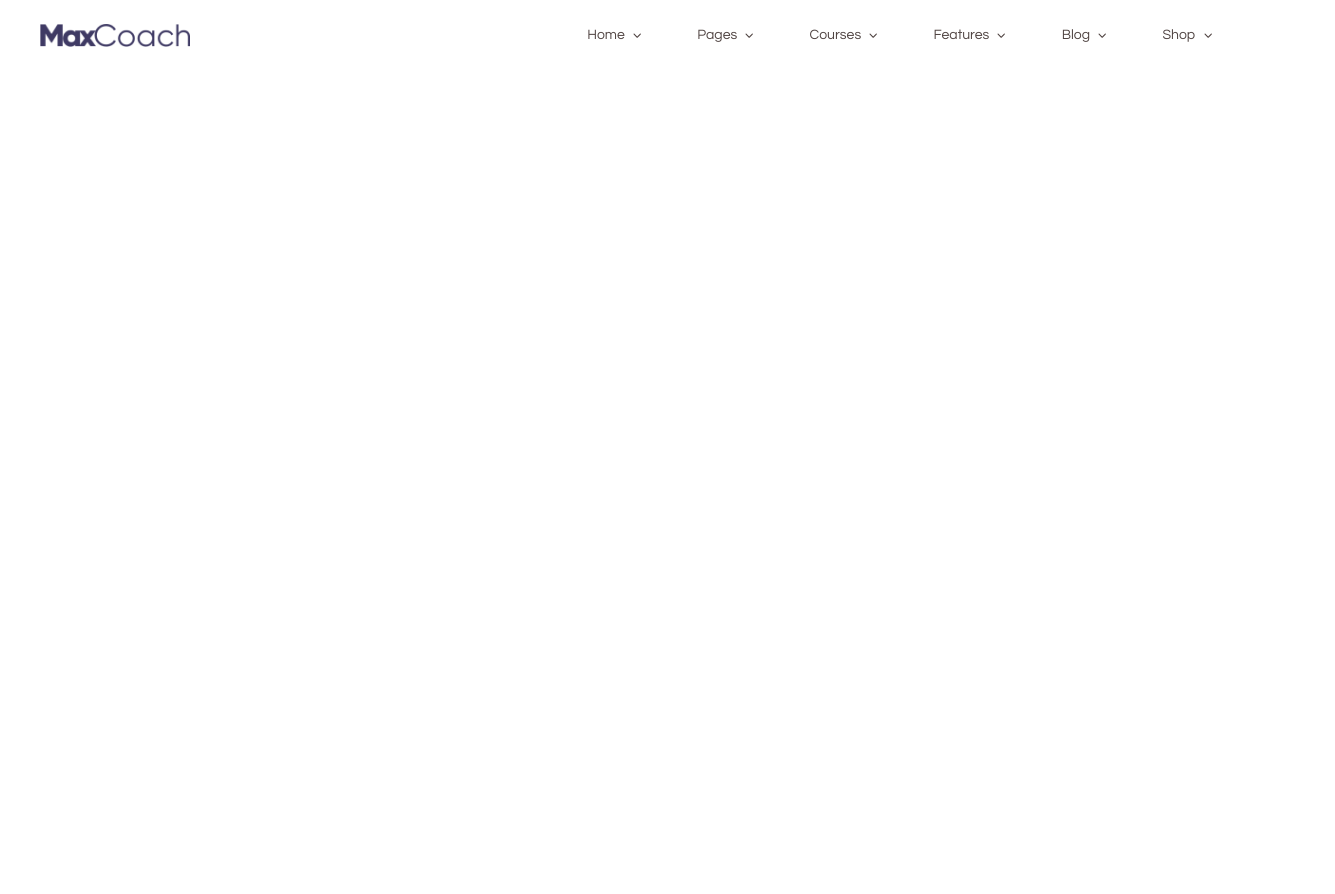
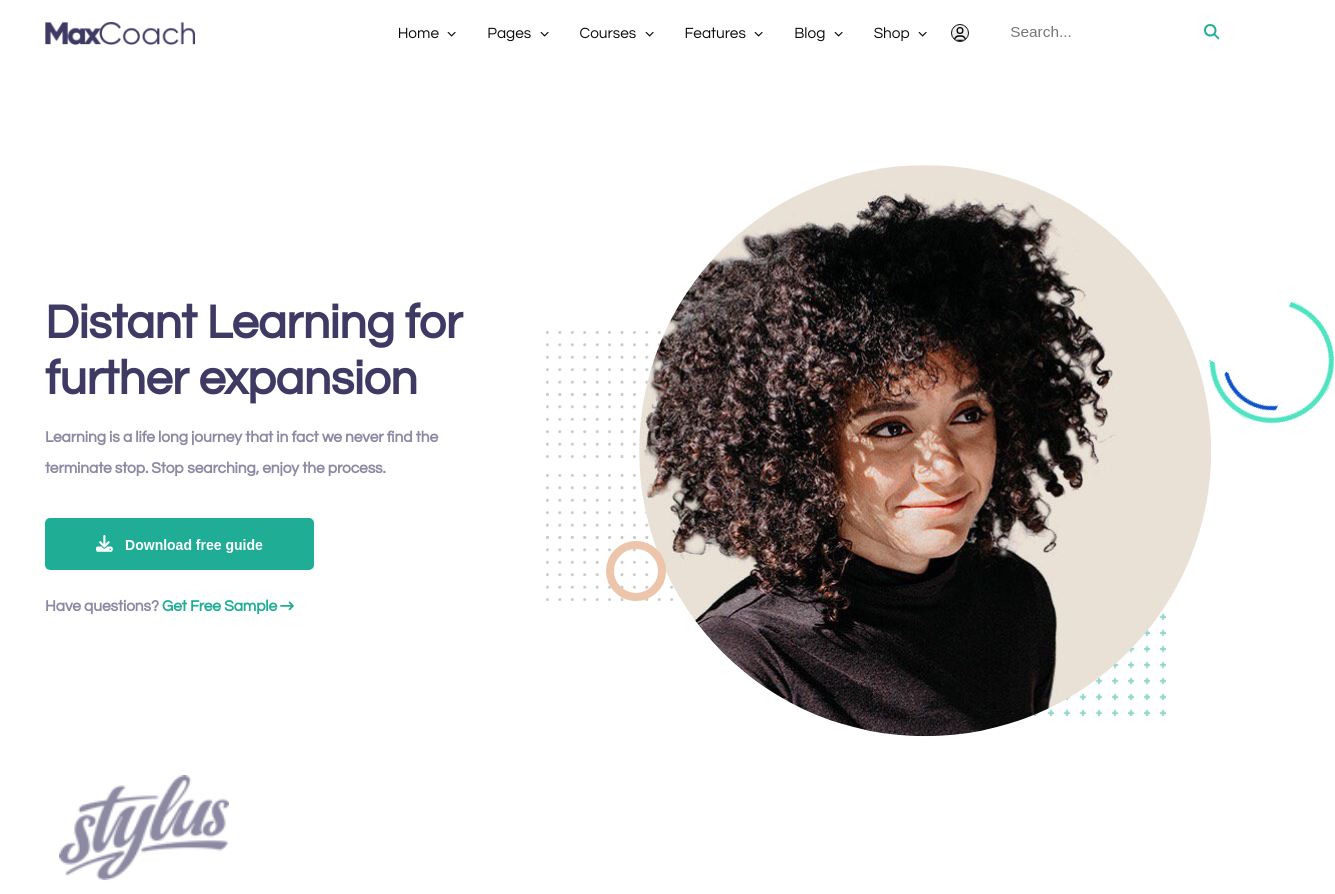
Before and after one commit to aleballabio/proj-html-vuejs, a Vue app: page / in a window 1280 px wide. Shown: the whole page, 1335 px wide, since content can reach past the window. Before the commit the page ends 800 px from the top, so only its background shows below. Built offline with nearby package versions, Linux system fonts and the light colour scheme.

Commit message:
done jumbo

```diff
--- a/src/assets/temporary/_general.scss
+++ b/src/assets/temporary/_general.scss
@@ -12,7 +12,9 @@ body {
 
 .container {
     width: 1200px;
-    max-width: 1200px;
+    min-width: 1200px;
+    padding-left: 5px;
+    padding-right: 5px;
     margin: 0 auto;
 }
 
@@ -21,6 +23,74 @@ body {
     max-width: 1200px;
 }
 
+.circle {
+    border-radius: 100%;
+}
+
+.border-lg {
+    border: solid 2px $black;
+    padding: 2px;
+    overflow: hidden;
+}
+
+.border-sm {
+        border: solid 1px $black;
+        padding: 2px;
+        overflow: hidden;
+}
+
+h1 {
+    color: $darkblue;
+    font-size: 3.4rem;
+    line-height: 4rem;
+    padding-bottom: 1rem;
+}
+
+h3 {
+    color: $greyDark;
+    font-size: 1.1rem;
+    line-height: 2.2rem;
+    padding-bottom: 1rem;
+}
+
+.green-title  {
+    color: $green;
+}
+
+.button-green {
+    border: solid transparent 1px;
+    border-radius: 5px;
+    padding: 16px 50px;
+    background-color: $green;
+    color: $white;
+    font-weight: bold !important;
+    font-size: 1rem;
+    margin-top: 1.5rem;
+    margin-bottom: 1.5rem;
+
+    .icon-right {
+        margin-left: .5em;
+        font-size: 1.2em;
+    }
+
+    .icon-left {
+        margin-right: .5em;
+        font-size: 1.2em;
+    }
+}
+
+.size-inherit {
+    font-size: inherit;
+}
+
+.circle-border {
+    background-color: transparent;
+    width: 60px;
+    height: 60px;
+    border-radius: 50%;
+    border: solid 8px rgb(236, 197, 171);
+
+}
 /*
 -- Bottoni riutilizzabili ma sub con left non radius ( tagliato)
 -- Titolo,sottotitoli h2 con due span dentro h1 verde no bold regular e nero bold
--- a/src/assets/temporary/_variables.scss
+++ b/src/assets/temporary/_variables.scss
@@ -1,9 +1,18 @@
 $white: #ffffff;
 $black:  #0b0b0b;
 $greylady: #aeadae;
+$green: rgb(32, 173, 150);
 $brownemperor: #504442;
 $red: #cb1917;
 $brown: rgb(173, 111, 91);
 $turquoise: rgb(93, 240, 200);
 $yellowocra: rgb(255, 190, 107);
 $blueroyal: rgb(68, 115, 238);
+$darkblue: rgb(63, 58, 100);
+$greyDark: rgb(140, 137, 162);
+
+
+
+// to import variables in other files!
+
+// @import "../assets/temporary/variables";
--- a/src/components/HeaderPort.vue
+++ b/src/components/HeaderPort.vue
@@ -4,16 +4,19 @@
       <img src="../assets/img/logo.png" alt="Logo" class="logo" />
       <navbar-port />
     </div>
+    <jumbo-port />
   </header>
 </template>
 
 <script>
 import NavbarPort from "./NavbarPort.vue";
+import JumboPort from "./JumboPort.vue";
 
 export default {
   name: "HeaderPort",
   components: {
     NavbarPort,
+    JumboPort,
   },
 };
 </script>
@@ -23,6 +26,8 @@ export default {
   display: flex;
   justify-content: space-between;
   align-items: center;
+  flex-wrap: nowrap;
+  margin-bottom: 25px;
 
   .logo {
     width: 150px;
--- /dev/null
+++ b/src/components/JumboPort.vue
@@ -0,0 +1,158 @@
+<template>
+  <div class="container">
+    <div class="jumbo">
+      <div class="jumbo-title">
+        <h1>Distant Learning for further expansion</h1>
+        <h3>
+          Learning is a life long journey that in fact we never find the
+          terminate stop. Stop searching, enjoy the process.
+        </h3>
+
+        <button class="button-green">
+          <font-awesome-icon icon="fa-solid fa-download" class="icon-left" />
+          Download free guide
+        </button>
+
+        <h3>
+          Have questions?
+          <span class="green-title"
+            >Get Free Sample
+            <font-awesome-icon
+              icon="fa-solid fa-arrow-right-long"
+              class="arrow-long"
+          /></span>
+        </h3>
+      </div>
+      <div class="jumbo-image">
+        <div class="container-image">
+          <img
+            src="../assets/img/jumbo.jpg"
+            alt="jumbo"
+            class="circle jumbo-img"
+          />
+          <div class="circle-border"></div>
+          <img
+            src="../assets/img/maxcoach-shape-08-grey.png"
+            alt="patch"
+            class="patch-one"
+          />
+
+          <img
+            src="../assets/img/maxcoach-shape-08-grey.png"
+            alt="patch"
+            class="patch-two"
+          />
+
+          <img
+            src="../assets/img/maxcoach-shape-07-150x150.png"
+            alt="patch"
+            class="patch-three"
+          />
+
+          <img
+            src="../assets/img/maxcoach-shape-02.png"
+            alt="shape"
+            class="shape"
+          />
+        </div>
+      </div>
+    </div>
+    <div class="cont-logos">
+      <img src="../assets/img/client-logo-01.png" alt="logo" class="logo" />
+    </div>
+  </div>
+</template>
+
+<script>
+export default {
+  name: "JumboPort",
+};
+</script>
+
+<style scoped lang="scss">
+@import "../assets/temporary/variables";
+
+.jumbo {
+  display: flex;
+  width: 100%;
+  height: 600px;
+  justify-content: space-between;
+  align-items: center;
+  margin-bottom: 5rem;
+
+  .jumbo-image {
+    flex-basis: 60%;
+    flex-grow: 2;
+    height: 100%;
+    margin-left: 1.5rem;
+  }
+
+  .jumbo-title {
+    padding-top: 150px;
+    flex-basis: 40%;
+    margin-right: 1.5rem;
+
+    .arrow-long {
+      font-size: 0.9em;
+    }
+  }
+
+  .container-image {
+    width: 100%;
+    height: 100%;
+    position: relative;
+  }
+  .jumbo-img {
+    width: 83%;
+    position: absolute;
+    left: 55%;
+    top: 60%;
+    transform: translate(-50%, -50%);
+    z-index: 5;
+  }
+  .circle-border {
+    position: absolute;
+    z-index: 5;
+    left: 60px;
+    bottom: 15%;
+  }
+
+  .patch-one {
+    position: absolute;
+    z-index: 4;
+    left: 0px;
+    bottom: 15%;
+  }
+
+  .patch-two {
+    position: absolute;
+    z-index: 4;
+    left: 0px;
+    top: 40%;
+  }
+
+  .patch-three {
+    position: absolute;
+    z-index: 4;
+    right: 10%;
+    bottom: -25px;
+  }
+
+  .shape {
+    position: absolute;
+    z-index: 5;
+    top: 35%;
+    right: -100px;
+  }
+}
+
+.cont-logos {
+  display: flex;
+  align-items: center;
+
+  .logo {
+    margin: 1rem;
+    flex-basis: calc(100% / 6 - 2rem);
+  }
+}
+</style>
--- a/src/components/NavbarPort.vue
+++ b/src/components/NavbarPort.vue
@@ -4,6 +4,28 @@
       <li v-for="section in arrCategories" :key="section.category">
         {{ section.category }}
         <font-awesome-icon icon="fa-solid fa-chevron-down" />
+      </li>
+      <li class="login-cont">
+        <button class="border-sm circle login">
+          <font-awesome-icon icon="fa-regular fa-user" class="login-icon" />
+        </button>
+      </li>
+      <li>
+        <label for="search">
+          <input
+            name="search"
+            id="searchBar"
+            class="searchBarClass"
+            type="text"
+            v-bind="textToSearch"
+            placeholder="Search..."
+          />
+          <font-awesome-icon
+            for="search"
+            icon="fa-solid fa-magnifying-glass"
+            class="search-icon"
+          />
+        </label>
       </li>
     </ul>
   </nav>
@@ -15,6 +37,7 @@ export default {
 
   data() {
     return {
+      textToSearch: "",
       arrCategories: [
         {
           category: "Home",
@@ -46,22 +69,61 @@ export default {
 </script>
 
 <style scoped lang="scss">
+@import "../assets/temporary/variables";
+
 nav {
   ul {
     display: flex;
     align-items: center;
     justify-content: center;
     list-style: none;
+    font-size: 1.1rem;
+    color: $black;
+    flex-wrap: nowrap;
 
     li {
-      padding: 2rem;
+      padding: 1.1rem;
+      vertical-align: middle;
 
       .fa-chevron-down {
         padding-left: 5px;
         font-size: 0.6em;
         vertical-align: baseline;
       }
+
+      .login-icon {
+        font-size: 1rem !important;
+        position: absolute;
+        transform: translate(-50%, -50%);
+        top: 60%;
+        left: 48%;
+      }
+
+      .login {
+        width: 18px;
+        height: 18px;
+        position: relative;
+        overflow: hidden;
+      }
+
+      .searchBarClass {
+        flex-grow: 11111;
+        border: none;
+        padding: 10px;
+        margin-right: 0.5rem;
+      }
+
+      .searchBarClass::-webkit-input-placeholder {
+        font-size: 1.1rem;
+      }
+
+      .search-icon {
+        color: $green;
+      }
     }
+  }
+  .login-cont {
+    padding-left: 0.6rem;
   }
 }
 </style>
--- a/src/main.js
+++ b/src/main.js
@@ -5,10 +5,11 @@ import { library } from '@fortawesome/fontawesome-svg-core'
 import { FontAwesomeIcon } from '@fortawesome/vue-fontawesome'
 
 /* import specific icons */
-import { faChevronDown, faUserSecret } from '@fortawesome/free-solid-svg-icons'
+import { faChevronDown, faUserSecret, faMagnifyingGlass, faDownload, faArrowRightLong} from '@fortawesome/free-solid-svg-icons'
+import { faUser } from '@fortawesome/free-regular-svg-icons'
 
 /* add icons to the library */
-library.add(faUserSecret, faChevronDown)
+library.add(faUserSecret, faChevronDown, faUser, faMagnifyingGlass, faDownload, faArrowRightLong)
 
 /* add font awesome icon component */
 Vue.component('font-awesome-icon', FontAwesomeIcon)
```
Also changed, not shown: src/assets/img/jumbo.jpg (renamed from src/assets/img/about-me-profile-ohm4dxoearqbxny7q3bq1pzbdgofdx0tobbeqcvzd0.jpg).
